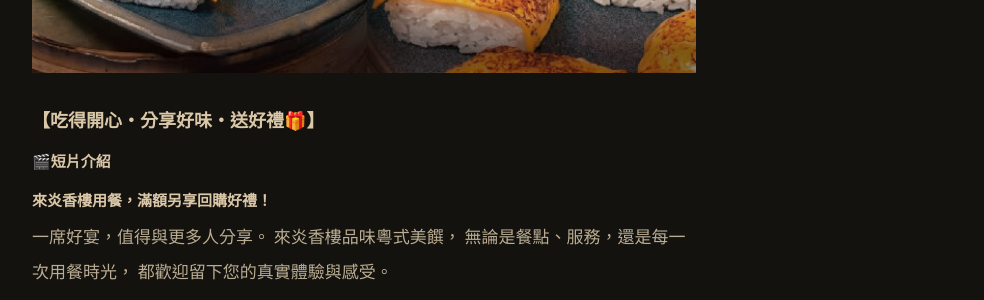
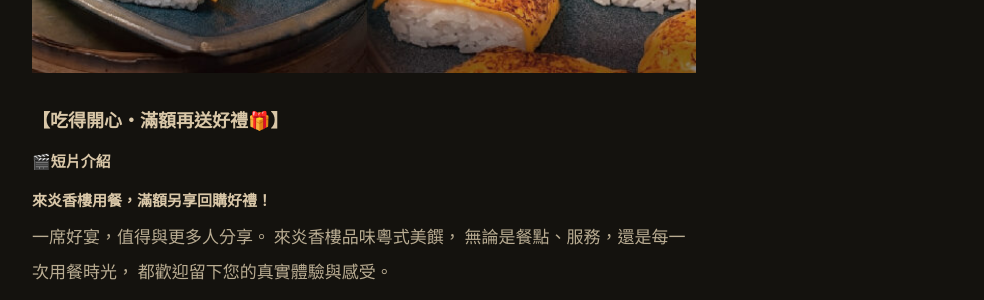
Before and after one commit to yanxianglou/yanxianglou.github.io, a Jekyll site: the page built from _news/2026-08-05-最新消息區塊.md, in a window 1280 px wide. Shown: the part 1007-1307 px from the top of the page, without its empty margins (276-1260 px from the left). Built offline with Jekyll 4.4.1, drawn with Linux system fonts in a browser that asks for light colours.

Commit message:
Update 最新消息 “2026-08-05-最新消息區塊”

```diff
--- a/_news/2026-08-05-最新消息區塊.md
+++ b/_news/2026-08-05-最新消息區塊.md
@@ -6,7 +6,7 @@
 image: /assets/img/uploads/1.最新消息640-x-800px_滿額贈回訪卷-解壓縮-.jpg
 video_url: ""
 ---
-### **【吃得開心・分享好味・送好禮🎁】**
+### **【吃得開心・滿額再送好禮🎁】**
 
 ##### **🎬[短片介紹](https://youtube.com/shorts/IFHbYWiFS8A?si=vBCRnEnaCCM_cpGl)**
 
```
